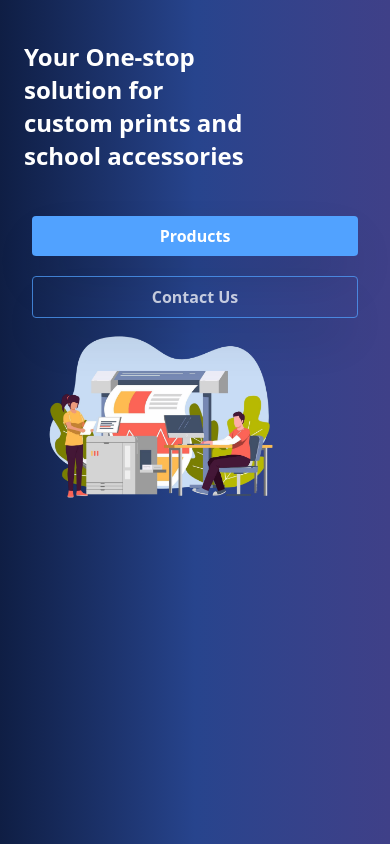
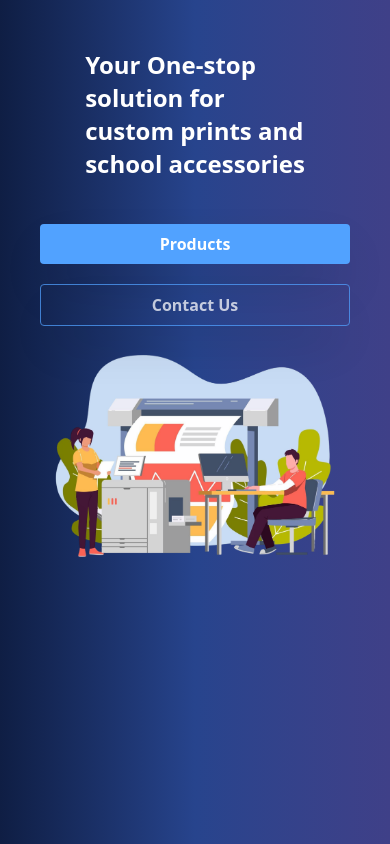
Before and after one commit to pseudonerd07/design-planet-website, a React (Vite) app: page / in a window 390 px wide. Built offline with nearby package versions, Linux system fonts and the light colour scheme.

Commit message:
responsive-fixed

```diff
--- a/src/components/HeroSection.jsx
+++ b/src/components/HeroSection.jsx
@@ -4,16 +4,16 @@ import heroImage from "../assets/dp_hero.png"; // <-- update path as needed
 const HeroSection = () => {
   return (
     <section className='w-full pt-10 min-h-screen bg-gradient-to-r from-[rgb(15,30,68)] via-[#27448D] to-[#3F4088] bg-amber-400-200 text-white md:flex md:items-center md:justify-center'>
-      <div className='max-w-7xl mx-auto px-6 md:px-10 md:py-20 grid grid-cols-1 md:grid-cols-12 items-center  '>
+      <div className='max-w-7xl mx-auto px-6 md:px-10 md:py-20 grid grid-cols-1 md:grid-cols-2 items-center  '>
         {/* Text Content */}
-        <div className='md:col-span-6  md:text-left '>
+        <div className='flex flex-col justify-evenly items-center w-full p-2 md:col-span-1'>
           <h1 className='text-2xl sm:text-6xl md:text-6xl font-extrabold leading-snug md:leading-[1.1] '>
             Your One-stop <br /> solution for <br />
             custom prints and <br />
             school accessories
           </h1>
 
-          <div className='mt-4 md:flex  md:justify-items-start md:items-center p-2'>
+          <div className='mt-4 md:flex  md:justify-items-start md:items-center p-2 w-full'>
             <div className='bg-blue-400 font-semibold py-2 px-7 text-center mt-5 w-full md:w-auto mx-0 rounded-sm md:rounded-4xl hover:bg-blue-500 hover:cursor-pointer transition-all mr-10 shadow-2xl hover:scale-150'>
               Products
             </div>
@@ -24,12 +24,8 @@ const HeroSection = () => {
         </div>
 
         {/* Hero Image */}
-        <div className='md:col-span-6 flex justify-left md:justify-center md:w-fit'>
-          <img
-            src={heroImage}
-            alt='Printing Illustration'
-            className='w-4/5 h-auto '
-          />
+        <div className='md:col-span-1'>
+          <img src={heroImage} alt='Printing Illustration' className=' ' />
         </div>
       </div>
     </section>
```
